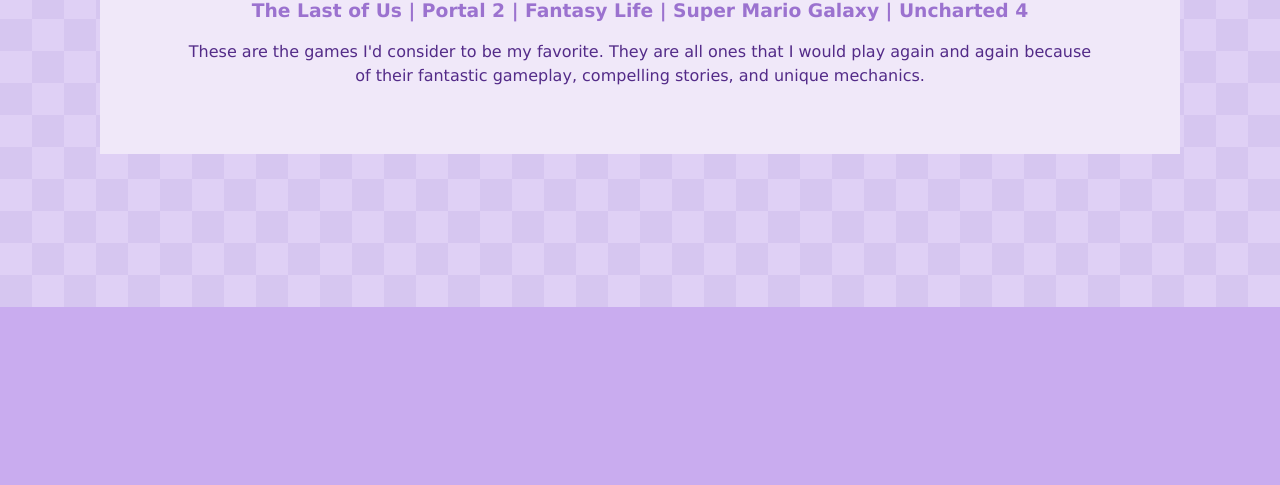
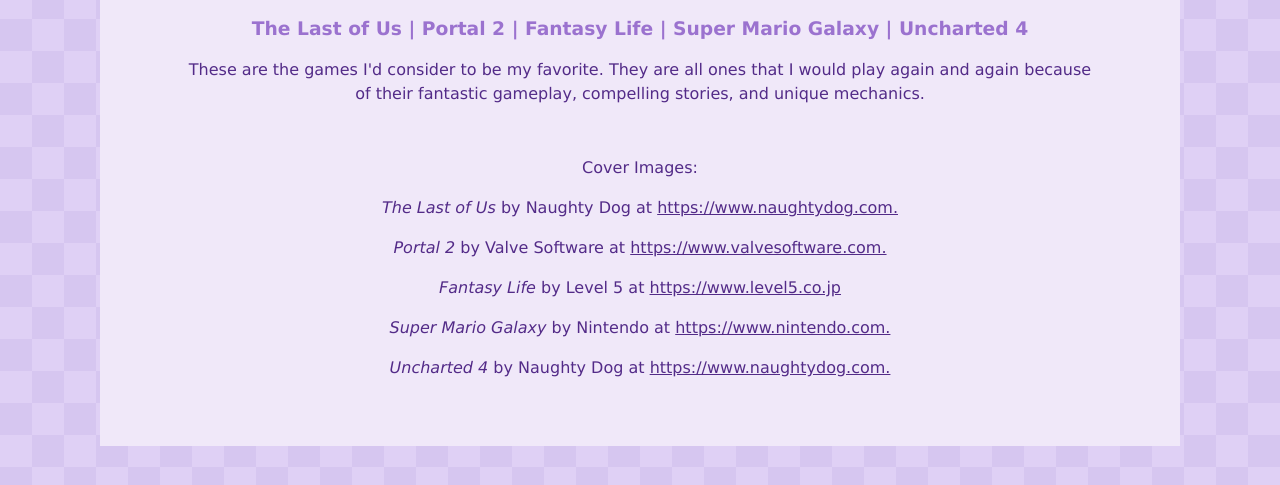
Before and after one commit to b-shearon/b-shearon.github.io, a plain HTML site: page games/games.html in a window 1280 px wide. Shown: the part 493-978 px from the top of the page. Before the commit the page ends 800 px from the top, so only its background shows below. Drawn offline with Linux system fonts and the light colour scheme.

Commit message:
Added image sources and fixed page validation

```diff
--- a/games/games.html
+++ b/games/games.html
@@ -22,8 +22,16 @@
 
 		 <!---Body-->
 		 <div style="text-align: center;">
+			<br>
 			<img class = "scale-img" src = "games.png" alt = "5 video game covers in a row. The first shows a man and a girl with a gun walking towards a sunset. The second shows a robot jumping from a blue circular portal to a orange one. The third shows a grassy field with sheep, and a logo above it with a person and dragon. The fourth shows a man with a mustache flying in space with a star behind him and planets in the distance. The fifth shows a man with a gun in a dark forest."/><h3>The Last of Us  |  Portal 2  |  Fantasy Life  |  Super Mario Galaxy  |  Uncharted 4</h3>
 			<p>These are the games I'd consider to be my favorite. They are all ones that I would play again and again because of their fantastic gameplay, compelling stories, and unique mechanics.</p>
+			<br>
+			<p>Cover Images:</p>
+			<p><i>The Last of Us</i> by Naughty Dog at <a href = "https://www.naughtydog.com">https://www.naughtydog.com.</a></p>
+			<p><i>Portal 2</i> by Valve Software at <a href = "https://www.valvesoftware.com/en/about">https://www.valvesoftware.com.</a></p>
+			<p><i>Fantasy Life</i> by Level 5 at <a href = "https://www.level5.co.jp.">https://www.level5.co.jp</a></p>
+			<p><i>Super Mario Galaxy</i> by Nintendo at <a href = "https://www.nintendo.com">https://www.nintendo.com.</a></p>
+			<p><i>Uncharted 4</i> by Naughty Dog at <a href = "https://www.naughtydog.com">https://www.naughtydog.com.</a></p>
 		 </div>
 
 
```
Also changed, not shown: books/books.html (+4 -0 lines), music/music.html (line endings or trailing spaces).
